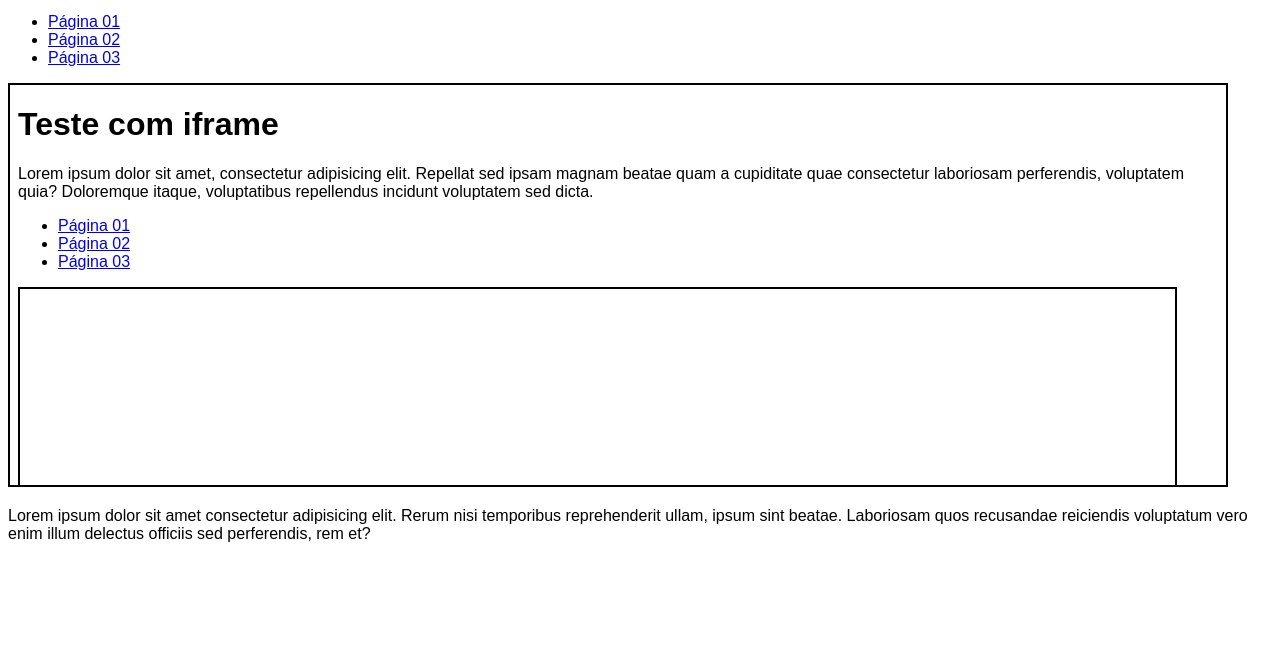
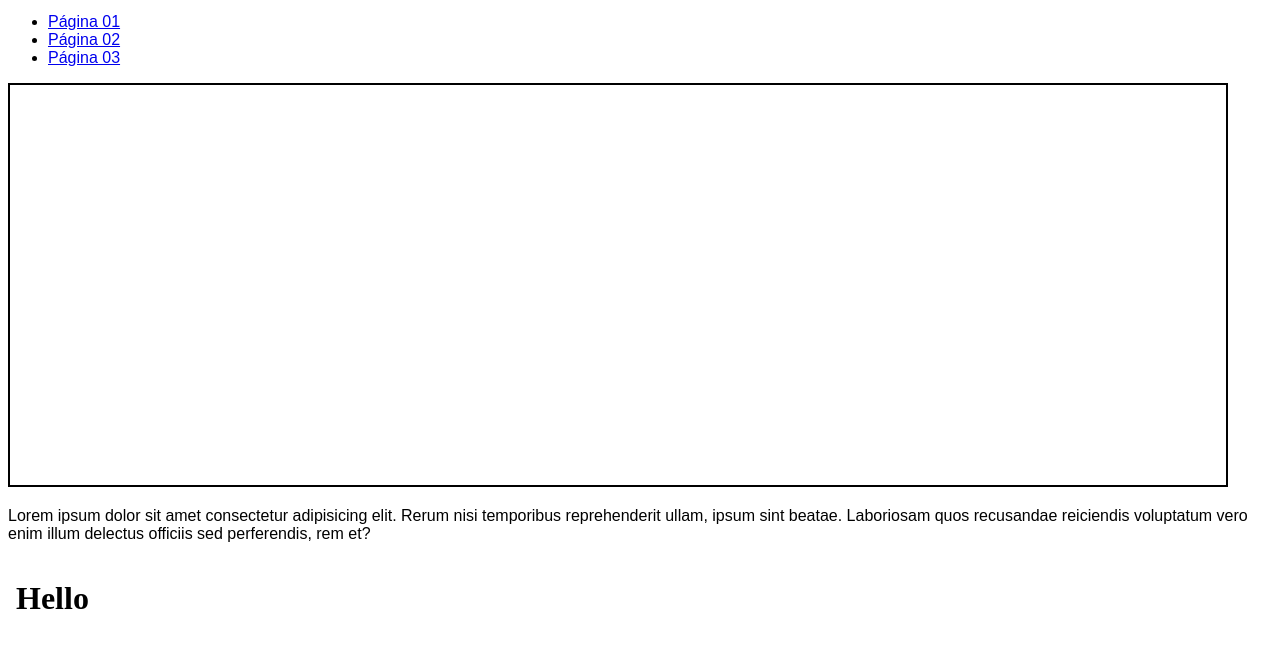
Before and after one commit to lelianajara/html-css, a plain HTML site: page Atividades/at024/iframe03.html in a window 1280 px wide. Shown: the part 119-766 px from the top of the page. Drawn offline with Linux system fonts and the light colour scheme.

Commit message:
atualização no iframe

```diff
--- a/Atividades/at024/iframe03.html
+++ b/Atividades/at024/iframe03.html
@@ -26,9 +26,11 @@
         <li><a href="paginasextras/teste3.html" target="frame">Página 03</a></li>
     </ul>
 
-    <iframe src="#" frameborder="0" id="tela" name="frame">
+    <iframe src="" frameborder="0" id="tela" name="frame">
         <p>Infelizmente seu navegador não é compatível</p>
     </iframe>
     <p>Lorem ipsum dolor sit amet consectetur adipisicing elit. Rerum nisi temporibus reprehenderit ullam, ipsum sint beatae. Laboriosam quos recusandae reiciendis voluptatum vero enim illum delectus officiis sed perferendis, rem et?</p>
+
+    <iframe srcdoc="<h1> Hello </h1>" frameborder="0"></iframe>
 </body>
 </html>
```
